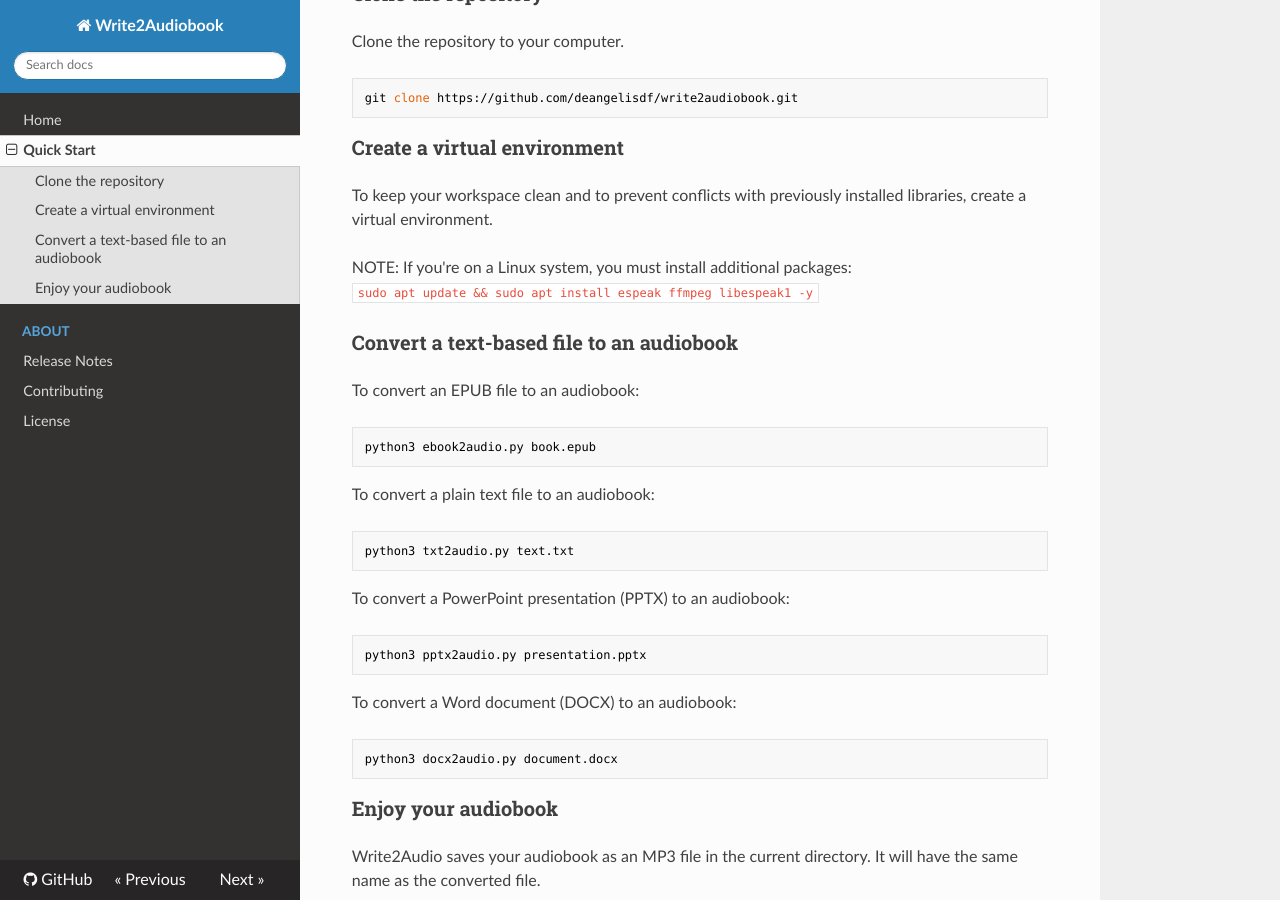
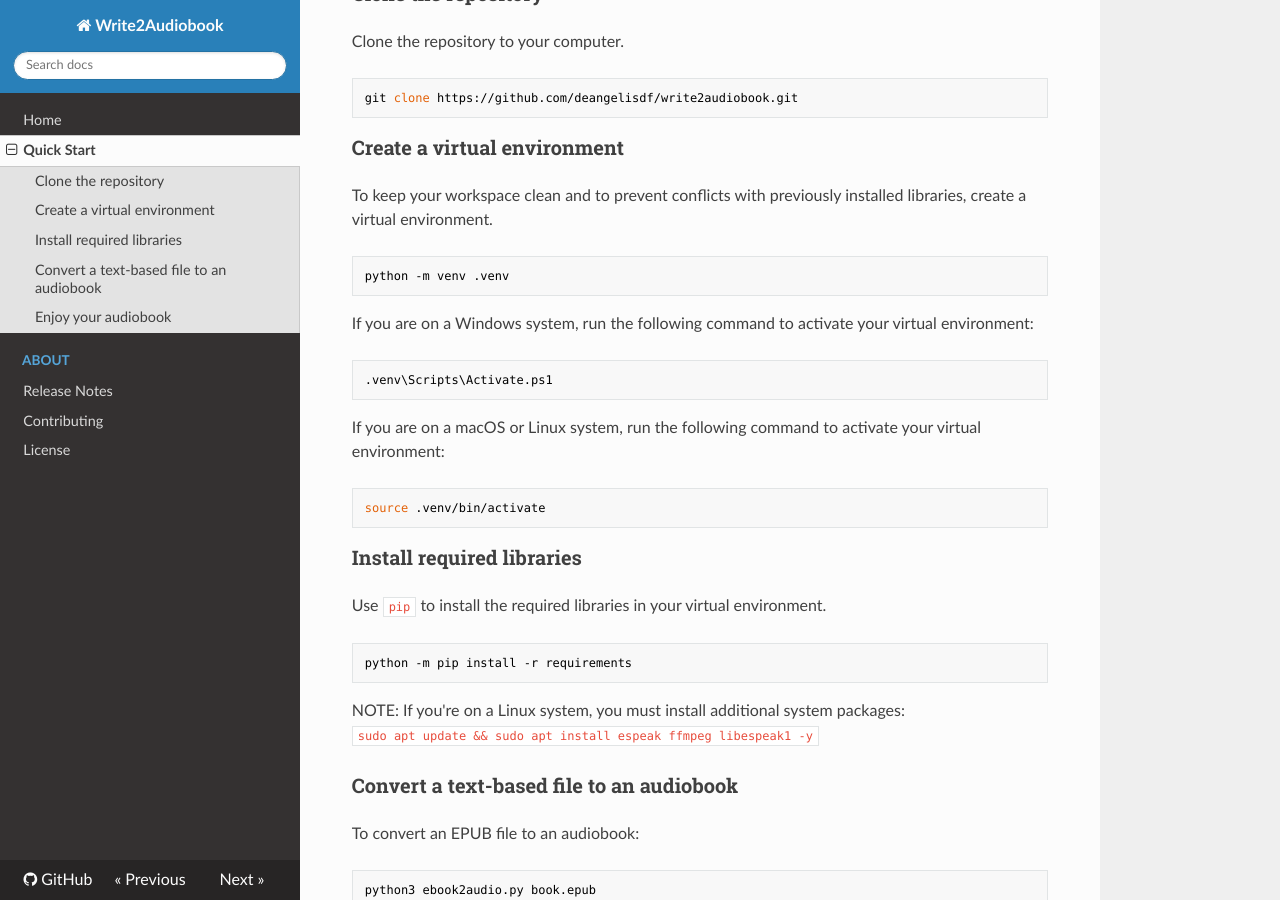
Before and after one commit to deangelisdf/write2audiobook, an MkDocs documentation site: the page built from docs/quick-start.md, in a window 1280 px wide and 900 px high, scrolled down 223 px. Built offline with MkDocs 1.6.1, drawn with Linux system fonts in a browser that asks for light colours; nearby versions of some CDN libraries.

Commit message:
filled out quick start

````diff
--- a/docs/quick-start.md
+++ b/docs/quick-start.md
@@ -14,8 +14,32 @@
 
 To keep your workspace clean and to prevent conflicts with previously installed libraries, create a virtual environment.
 
+```bash
+python -m venv .venv
+```
+
+If you are on a Windows system, run the following command to activate your virtual environment:
+
+```powershell
+.venv\Scripts\Activate.ps1
+```
+
+If you are on a macOS or Linux system, run the following command to activate your virtual environment:
+
+```bash
+source .venv/bin/activate
+```
+
+## Install required libraries
+
+Use `pip` to install the required libraries in your virtual environment.
+
+```bash
+python -m pip install -r requirements
+```
+
 NOTE:
-If you're on a Linux system, you must install additional packages:<br>
+If you're on a Linux system, you must install additional system packages:<br>
     ```
     sudo apt update && sudo apt install espeak ffmpeg libespeak1 -y
     ```
````
